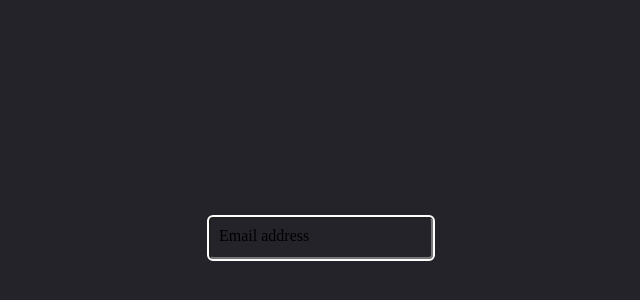
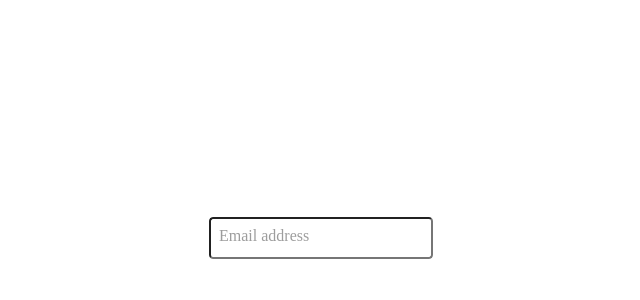
Before and after one commit to SeyyedAliMehdi/Components, a plain HTML site: page Input/index.html in a window 1280 px wide. Shown: the part 170-470 px from the top of the page, without its empty margins (327-967 px from the left). Drawn offline with Linux system fonts and the light colour scheme.

Commit message:
Update style.css

```diff
--- a/Input/style.css
+++ b/Input/style.css
@@ -1,5 +1,5 @@
-body{
-    background-color: #242329;
+body {
+  background-color: #fff;
   width: 100%;
   height: 100vh;
   display: flex;
@@ -7,37 +7,37 @@ body{
   align-items: center;
 }
 
-.input-group{
+.input-group {
   position: relative;
 }
-
-.input{
+.input-group .input {
   padding: 10px;
   /*border: none;*/
   border-radius: 4px;
   font: inherit;
-    color: #fff;
+  color: #000;
   background-color: transparent;
   outline: 2px solid #fff;
 }
-
-.input-label{
+.input-group .input-label {
   position: absolute;
   top: 0;
   left: 0;
   transform: translate(10px, 10px);
-    transition: transform .25s;
+  transition: transform 0.3s;
+  color: #9d9d9d;
 }
 
 .input:focus + .input-label,
-.input:valid + .input-label{
-    transform: translate(10px, -14px) scale(.8);
-    color: #d1c5fc;
-    padding-inline: 10px;
-    /*padding: 10px;*/
-    background-color: #242329;
+.input:valid + .input-label {
+  transform: translate(0px, -10px) scale(0.8);
+  color: dodgerblue;
+  padding-inline: 5px;
+  background-color: #fff;
 }
 
-.input:is(:focus :valid){
-    outline-color: #d1c5fc;
+.input:is(:focus) {
+  outline-color: transparent;
 }
+
+/*# sourceMappingURL=style.css.map */
```
Lines whose indentation alone changed are shown as unchanged.
